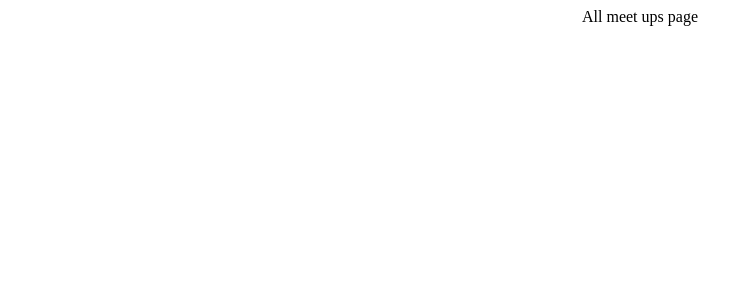
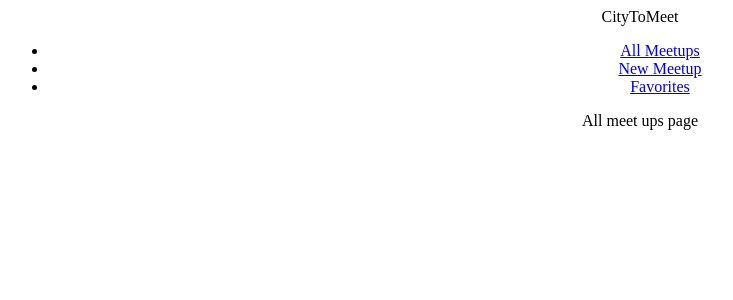
Before and after one commit to INKR1/react-web-project, a React (Create React App) app in the folder web-project/: page / in a window 1280 px wide. Shown: the top 300 px of the page, without its empty margins (0-733 px from the left). Built offline with nearby package versions, Linux system fonts and the light colour scheme.

Commit message:
Adding links and navigation

```diff
--- a/web-project/src/App.jsx
+++ b/web-project/src/App.jsx
@@ -2,11 +2,13 @@
 import AllMeetups from './pages/AllMeetups';
 import NewMeetup from './pages/NewMeetup';
 import Favorites from './pages/Favorites';
+import MainNavigation from './components/layout/MainNavigation';
 import './app.css';
 
 function App() {
   return (
     <div className="App">
+      <MainNavigation />
       <Switch>
         <Route exact path="/">
           <AllMeetups />
--- /dev/null
+++ b/web-project/src/components/layout/MainNavigation.jsx
@@ -0,0 +1,22 @@
+import { Link } from 'react-router-dom';
+
+export default function MainNavigation() {
+  return (
+    <header>
+        <div className="logo">CityToMeet</div>
+        <nav>
+            <ul>
+                <li>
+                    <Link to="/">All Meetups</Link>
+                </li>
+                <li>
+                    <Link to="/new-meetup">New Meetup</Link>
+                </li>
+                <li>
+                    <Link to="/favorites">Favorites</Link>
+                </li>
+            </ul>
+        </nav>
+    </header>
+  )
+}
```
